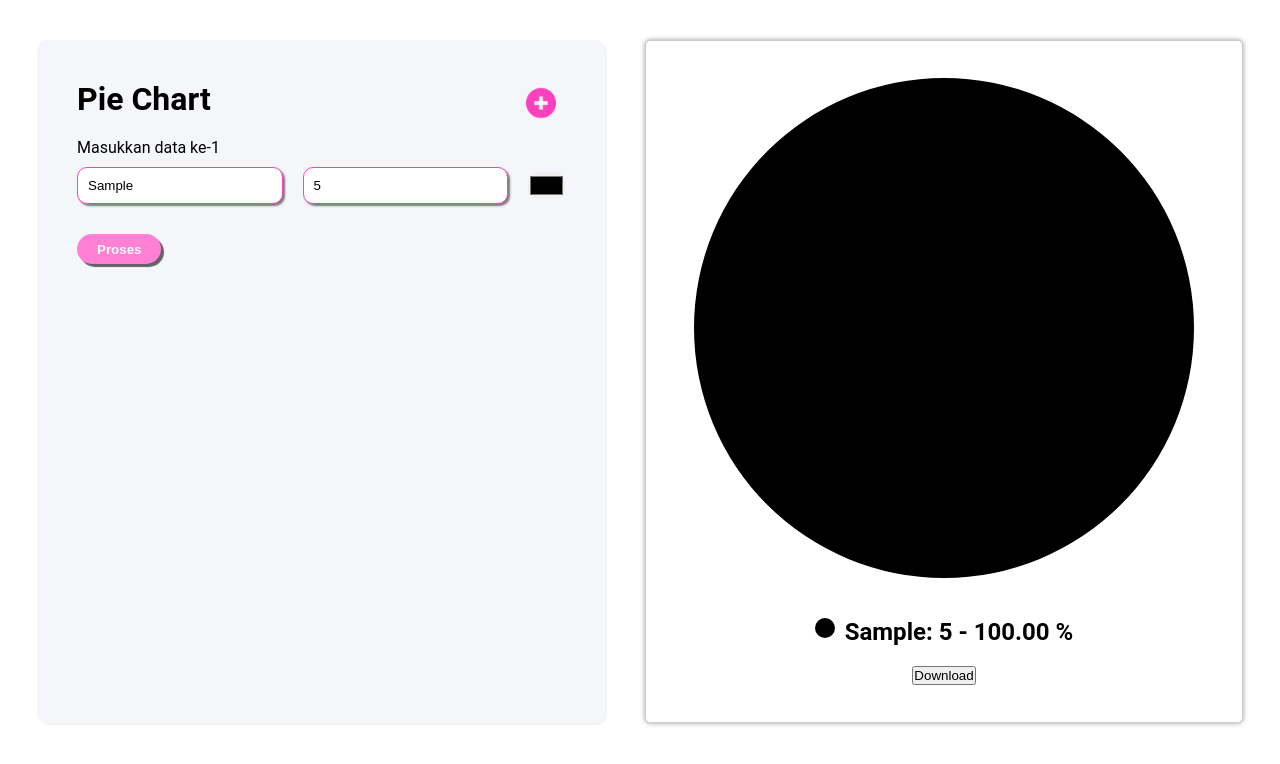
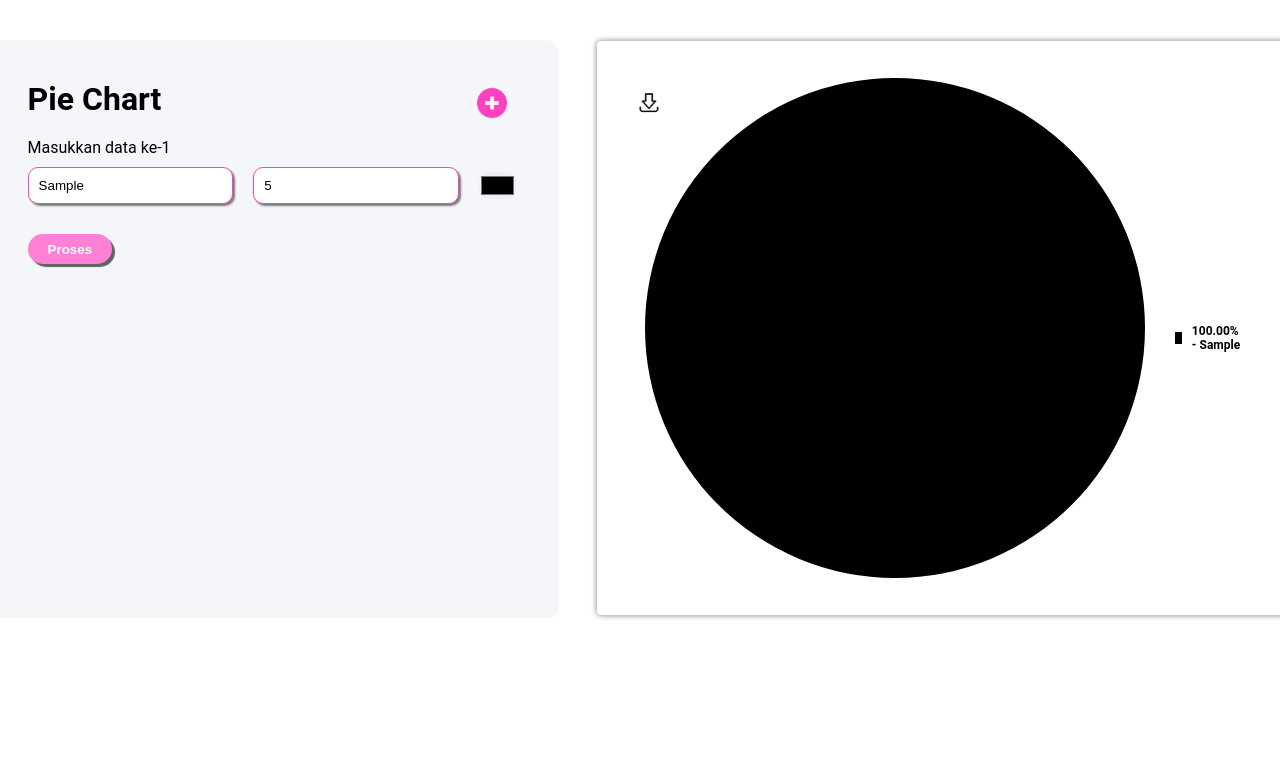
Before and after one commit to adtyfathan/projek, a plain HTML site: page index.html in a window 1280 px wide. Both pictures are taken after typing "Sample", "5" into the empty fields and a click on the button "Proses". Drawn offline with Linux system fonts and the light colour scheme.

Commit message:
Add files via upload

```diff
--- a/index.html
+++ b/index.html
@@ -17,7 +17,7 @@
         <label>Masukkan data ke-1</label>
         <div class="input-child">
           <input type="text" id="nama-1" class="text" placeholder="nama-1" autofocus required>
-          <input type="number" id="data-1" class="number" placeholder="data-1" autofocus required />
+          <input type="number" id="data-1" class="number" placeholder="data-1" min="0" autofocus required />
           <input type="color" id="color-1" class="color" />
         </div>
       </div>
@@ -30,7 +30,6 @@
     <div class="pie-chart-container">
       <canvas id="pie-chart" width="500" height="500"></canvas>
       <ul id="pie-chart-legend"></ul>
-      <button onclick="downloadChart()">Download</button>
     </div>
   </div>
   <script src="main.js"></script>
--- a/main.js
+++ b/main.js
@@ -1,5 +1,6 @@
 let data = 1;
 const inputWrapper = document.querySelector(".input-wrapper");
+const chartContainer = document.querySelector(".pie-chart-container");
 const canvas = document.getElementById("pie-chart");
 const ctx = canvas.getContext("2d");
 const legend = document.getElementById("pie-chart-legend");
@@ -12,7 +13,7 @@ function addInput() {
       <label>Masukkan data ke-${data}</label>
       <div class="input-child">
         <input type="text" id="nama-${data}" class="text" placeholder="nama-${data}" autofocus required>
-        <input type="number" id="data-${data}" class="number" placeholder="data-${data}" autofocus required>
+        <input type="number" id="data-${data}" class="number" placeholder="data-${data}" min="0" autofocus required>
         <input type="color" id="color-${data}" class="color"/>
       </div>
   `;
@@ -21,8 +22,8 @@ function addInput() {
 
 function downloadChart() {
   const downloadLink = document.createElement("a");
-  downloadLink.href = canvas.toDataURL("image/png"); // Convert canvas to PNG image
-  downloadLink.download = "pie_chart.png"; // Set the filename with .png extension
+  downloadLink.href = canvas.toDataURL("image/png");
+  downloadLink.download = "pie_chart.png";
   document.body.appendChild(downloadLink);
   downloadLink.click();
   document.body.removeChild(downloadLink);
@@ -65,12 +66,18 @@ function showPieChart(event) {
     newLegend.classList.add('legend-item');
     newLegend.innerHTML = `
       <div class="legend-color" style="background-color:${values[index].color}"></div>
-      <div class="legend-label">${values[index].name}: ${values[index].size} - ${(
-        (values[index].size / total) *
-        100
-      ).toFixed(2)} %
+      <div class="legend-label">
+        <h1>
+          ${((values[index].size / total) * 100).toFixed(2)}% - ${values[index].name}
+        </h1>
       </div>
       `;
     legend.appendChild(newLegend);
   });
+
+  const downloadImg = document.createElement("img");
+  downloadImg.src = "./asset/download.png";
+  downloadImg.classList.add("download-button");
+  downloadImg.onclick = () => downloadChart();
+  chartContainer.appendChild(downloadImg);
 }
--- a/style.css
+++ b/style.css
@@ -82,34 +82,45 @@ input {
 
 .result {
   display: flex;
-  font-weight: 700;
-  font-size: 1.5rem;
-  background-color: #fff;
   padding: 0.3rem 1rem;
   border-radius: 5px;
   border: 1px solid #ccc;
   box-shadow: 0 0 5px rgba(0, 0, 0, 0.4);
+  position: relative;
 }
 
 .pie-chart-container {
   display: flex;
-  flex-direction: column;
+  flex-direction: row;
   align-items: center;
   margin: 2rem;
   gap: 20px;
 }
 
+.download-button {
+  position: absolute;
+  width: 24px;
+  top: 50px;
+  left: 40px;
+  cursor: pointer;
+}
+
 .legend-color {
-  width: 20px;
-  height: 20px;
-  border-radius: 50%;
+  width: 12px;
+  height: 12px;
   display: inline-block;
-  margin-right: 10px;
+  margin: auto 10px;
+  border: 1px solid black;
 }
 
 .legend-item {
   display: flex;
   margin-top: 20px;
+}
+
+.legend-label h1 {
+  font-size: 12px;
+  font-weight: 700;
 }
 
 /* .animate-pie-chart {
```
Also changed, not shown: asset/download.png (added).
